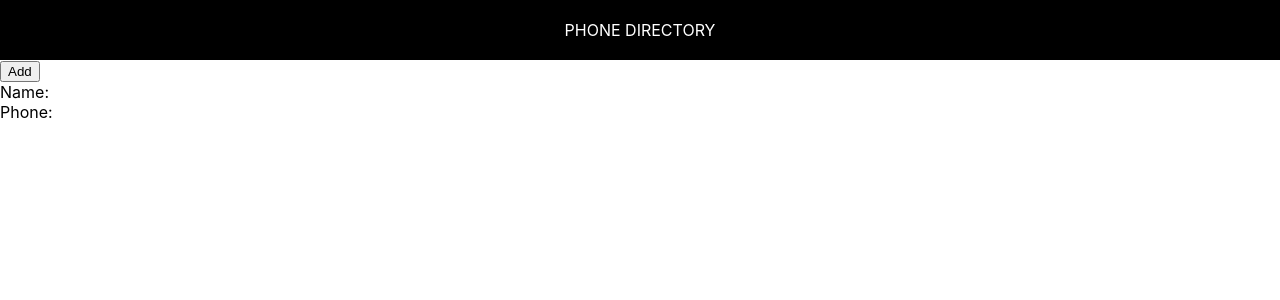
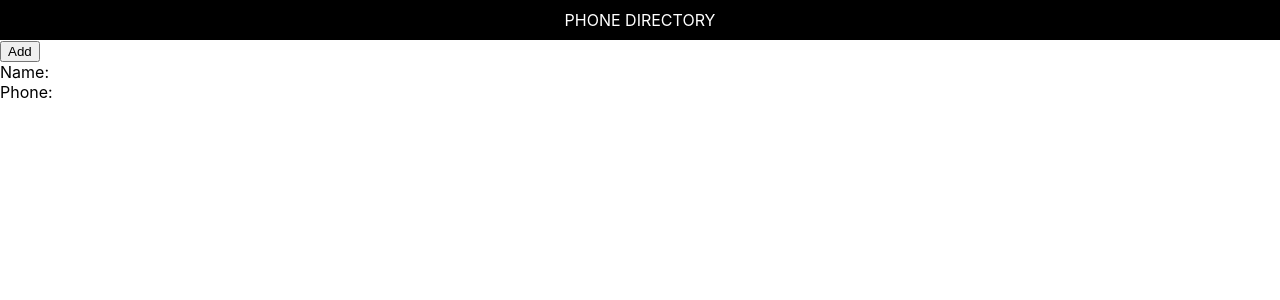
Before and after one commit to sivanbhfe/phone-directory, a React (Create React App) app: page / in a window 1280 px wide. Shown: the top 300 px of the page. Built offline with nearby package versions, Linux system fonts and the light colour scheme.

Commit message:
Transferred header styling from inline to external

```diff
--- /dev/null
+++ b/src/Header.css
@@ -0,0 +1,7 @@
+.header{
+    text-align: center;
+    padding:10px;
+    background-color: #000;
+    color: #fff;
+    text-transform: uppercase;
+}
--- a/src/Header.js
+++ b/src/Header.js
@@ -1,7 +1,8 @@
 import React from 'react';
+import './Header.css';
 const Header = function(){
-    const headerStyle={textAlign: 'center',padding: 20,background: '#000',color: '#fff',textTransform: 'uppercase'};
-    return (<div style={headerStyle}>
+   // const headerStyle={textAlign: 'center',padding: 20,background: '#000',color: '#fff',textTransform: 'uppercase'};
+    return (<div className='header'>
     Phone Directory
 </div>);
 }
```
